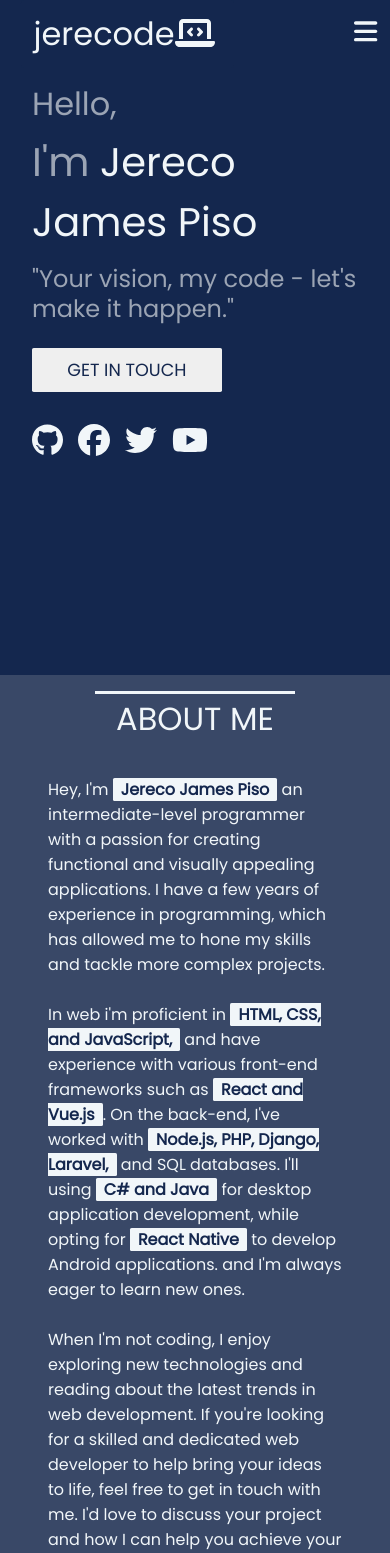
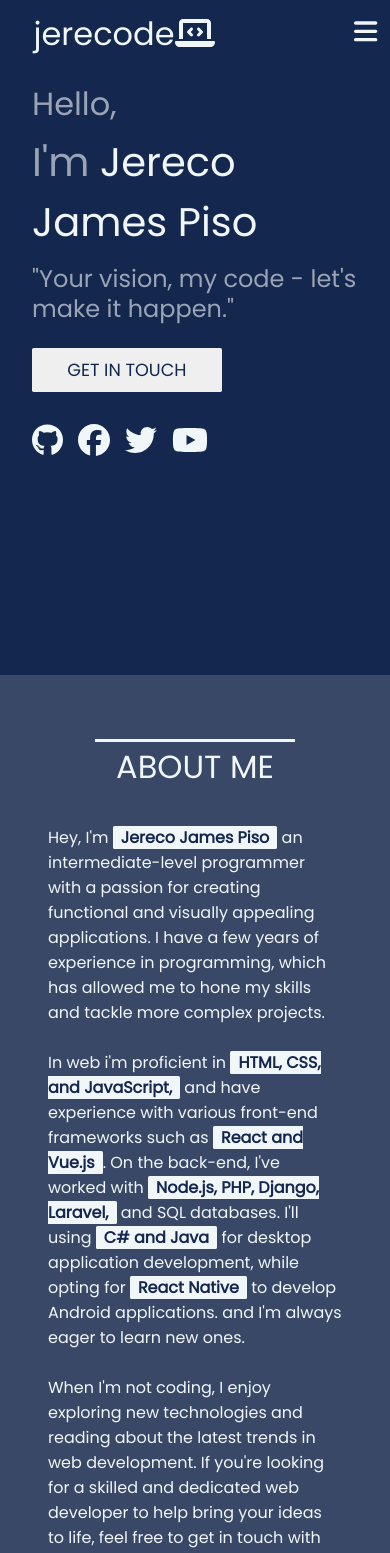
Before and after one commit to JerecoPiso/reactjs-portfolio, a React (Create React App) app: page / in a window 390 px wide. Shown: the top 1553 px of the page. Built offline with nearby package versions, Linux system fonts and the light colour scheme.

Commit message:
add 4em padding top for about me

```diff
--- a/src/css/Responsive.css
+++ b/src/css/Responsive.css
@@ -1,6 +1,6 @@
 @media only screen and (max-width: 576px) {
     .about-me {
-        padding: 1em 2em 4em 2em;
+        padding: 4em 2em 4em 2em;
     }
 
     .about-me-content {
```
